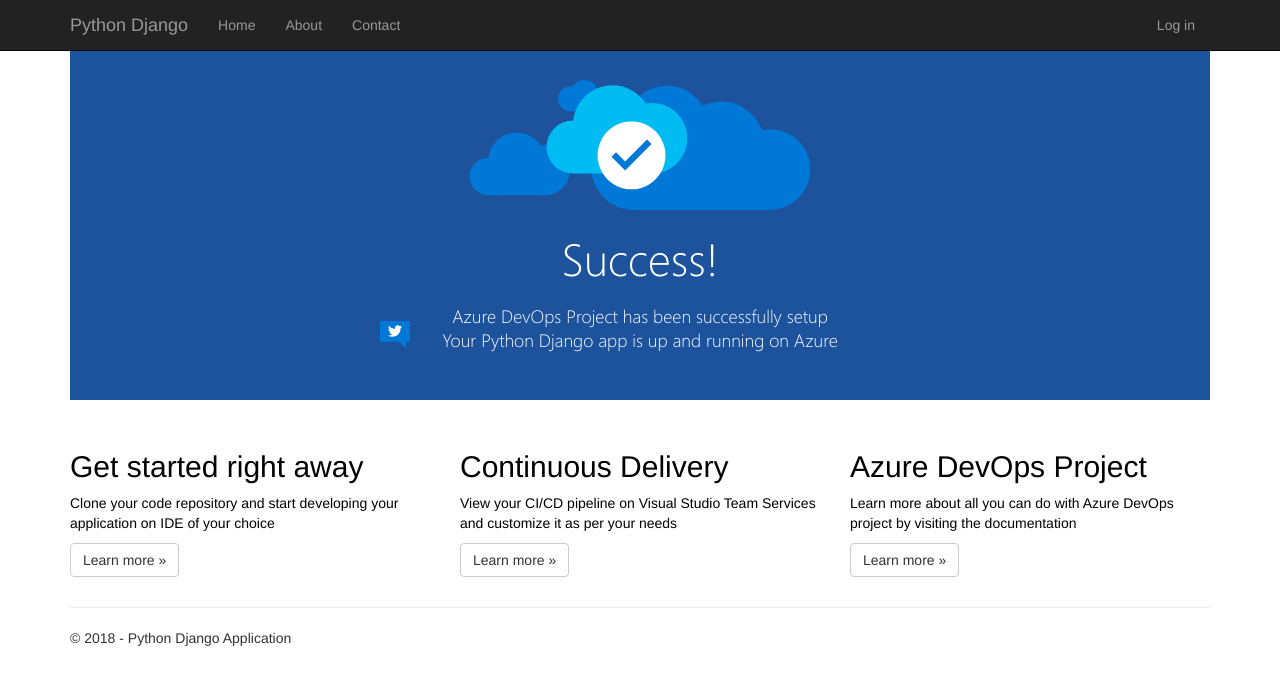
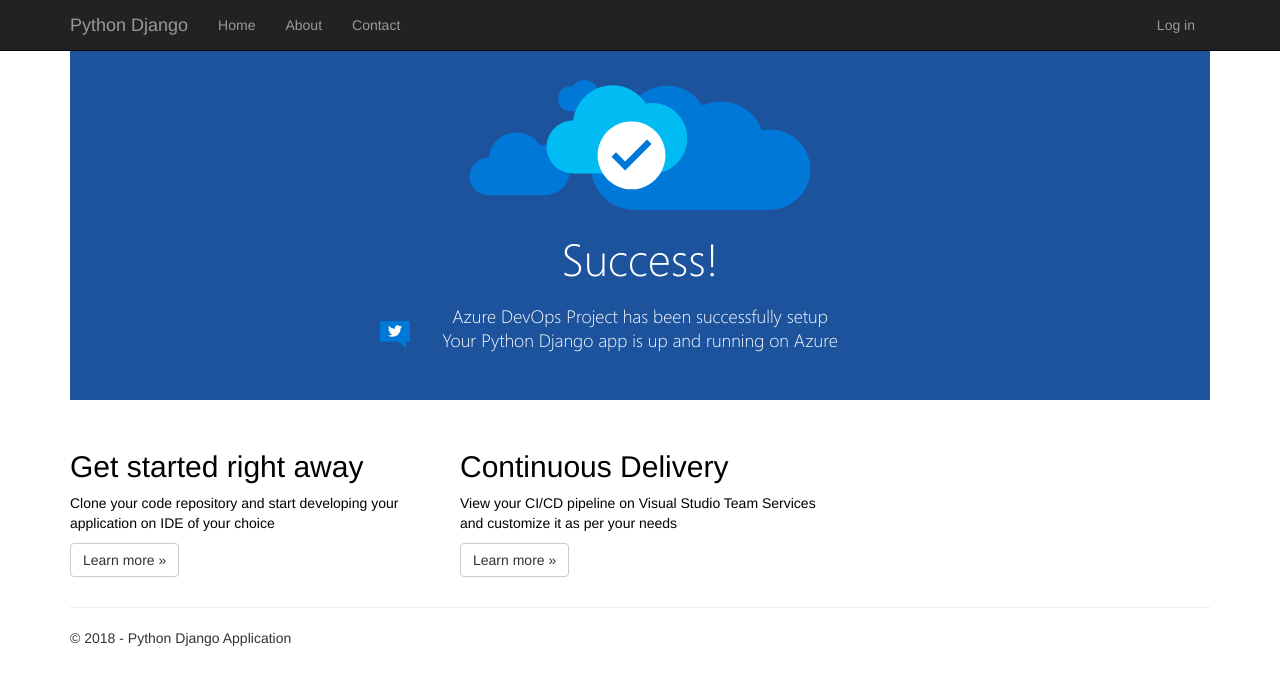
Before and after one commit to manangoel99/NimbooPaani, a Django app: page / in a window 1280 px wide. Shown: the top 685 px of the page. Run offline with Django 3.2, Linux system fonts and the light colour scheme; some libraries are stand-ins or nearby versions.

Commit message:
Updated index.html

```diff
--- a/Application/app/templates/app/index.html
+++ b/Application/app/templates/app/index.html
@@ -32,11 +32,7 @@
         <p>View your CI/CD pipeline on Visual Studio Team Services and customize it as per your needs</p>
         <p><a class="btn btn-default" href="https://go.microsoft.com/fwlink/?linkid=862410">Learn more &raquo;</a></p>
     </div>
-    <div class="col-md-4">
-        <h2>Azure DevOps Project</h2>
-        <p>Learn more about all you can do with Azure DevOps project by visiting the documentation</p>
-        <p><a class="btn btn-default" href="https://go.microsoft.com/fwlink/?linkid=862126">Learn more &raquo;</a></p>
-    </div>
+
 </div>
 
 {% endblock %}
```
